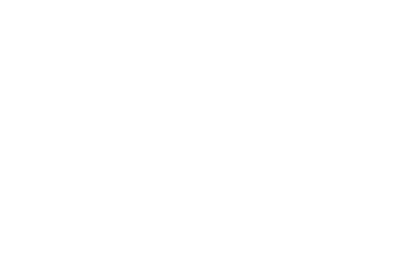
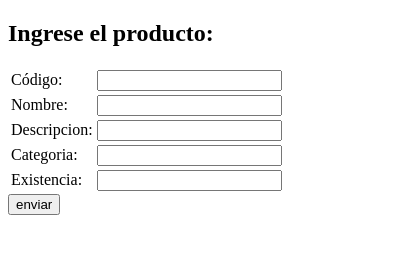
Before and after one commit to ERcrasher/Proyecto, an Electron app: page products/editProduct.html in a window 400 px wide. Drawn offline with Linux system fonts and the light colour scheme.

Commit message:
Ultimo cambio no guardado

```diff
--- a/products/editProduct.html
+++ b/products/editProduct.html
@@ -1,12 +1,41 @@
 <!DOCTYPE html>
 <html lang="en">
+
 <head>
     <meta charset="UTF-8">
     <meta http-equiv="X-UA-Compatible" content="IE=edge">
     <meta name="viewport" content="width=device-width, initial-scale=1.0">
     <title>Editar Producto</title>
 </head>
+
 <body>
+    <h2>Ingrese el producto:</h2>
+    <form id="agregar prod">
+        <table class="default">
+            <tr>
+                <td>Código: </td>
+                <td><input type="text" id="inputCode"> </td>
+            </tr>
+            <tr>
+                <td>Nombre: </td>
+                <td><input type="text" id="inputName"> </td>
+            </tr>
+            <tr>
+                <td>Descripcion: </td>
+                <td><input type="text" id="inputDesc"> </td>
+            </tr>
+            <tr>
+                <td>Categoria: </td>
+                <td><input type="text" id="inputCategory"> </td>
+            </tr>
+            <tr>
+                <td>Existencia: </td>
+                <td><input type="text" id="inputExist"> </td>
+            </tr>
 
+        </table>
+        <input type="submit" id="login" value="enviar">
+    </form>
 </body>
+
 </html>
```
